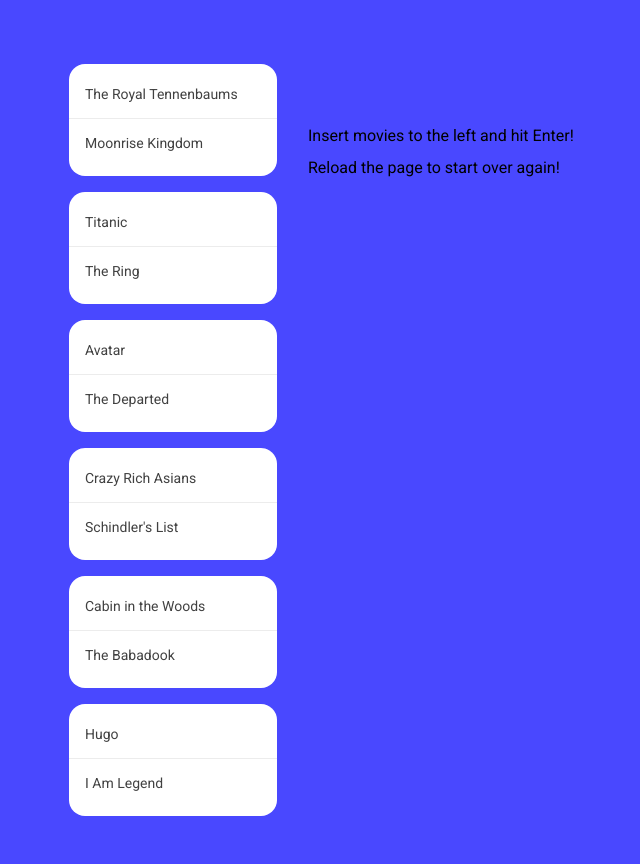
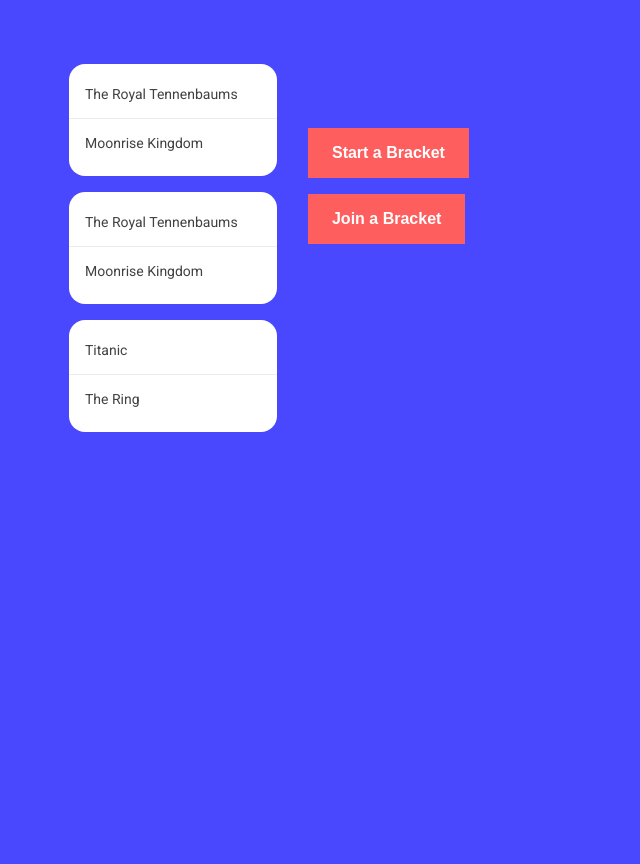
Before and after one commit to jrkolsby/MovieBracket, a Flask app: page / in a window 1280 px wide. Shown: the part 60-924 px from the top of the page, without its empty margins (285-925 px from the left). Run offline with Flask 2, Linux system fonts and the light colour scheme.

Commit message:
feat: refactor

```diff
--- a/server.py
+++ b/server.py
@@ -123,6 +123,7 @@
 @app.route("/results/", methods=['GET', 'POST', 'DELETE'])
 def getResults():
     thisRound = request.form.getlist('round[]')
+    print thisRound
 
     if thisRound == []:
         return error("No round")
--- a/static/css/style.css
+++ b/static/css/style.css
@@ -27,6 +27,23 @@
 
 main {
     height: 100%;
+}
+
+button {
+    background: #FF5E5E;
+    border: none;
+    padding: 16px 24px;
+    font-weight: 700;
+    font-size: 16px;
+    cursor: pointer;
+    color: white;
+    margin-bottom: 16px;
+
+    transition: 0.2s background ease-in-out;
+}
+
+button:hover {
+    background: #ff8080;
 }
 
 .wrapper.wide {
--- a/static/js/bracket.js
+++ b/static/js/bracket.js
@@ -17,10 +17,10 @@
 }
 
 $(document).ready(() => {
-    $("input").keydown((e) => {
+    $(".col.left input").keydown((e) => {
         if (e.keyCode == 13) {
 
-            let round = $("input").toArray().map(i => i.value);
+            let round = $(".col.left input").toArray().map(i => i.value);
 
             getData(round, insertBracket, alert)
         }
--- a/templates/index.html
+++ b/templates/index.html
@@ -30,34 +30,21 @@
                     <input type="text" value="Moonrise Kingdom">
                 </div>
                 <div class="match input">
+                    <input type="text" value="The Royal Tennenbaums">
+                    <hr/>
+                    <input type="text" value="Moonrise Kingdom">
+                </div>
+                <div class="match input">
                     <input type="text" value="Titanic">
                     <hr/>
                     <input type="text" value="The Ring">
                 </div>
-                <div class="match input">
-                    <input type="text" value="Avatar">
-                    <hr/>
-                    <input type="text" value="The Departed">
-                </div>
-                <div class="match input">
-                    <input type="text" value="Crazy Rich Asians">
-                    <hr/>
-                    <input type="text" value="Schindler's List">
-                </div>
-                <div class="match input">
-                    <input type="text" value="Cabin in the Woods">
-                    <hr/>
-                    <input type="text" value="The Babadook">
-                </div>
-                <div class="match input">
-                    <input type="text" value="Hugo">
-                    <hr/>
-                    <input type="text" value="I Am Legend">
-                </div>
             </div>
             <div class="col right">
-                Insert movies to the left and hit Enter! <br><br>
-                Reload the page to start over again!
+                <button>Start a Bracket</button>
+                <br/>
+                <button>Join a Bracket</button>
+                <input type="text">
             </div>
         </div>
     </main>
```
Also changed, not shown: db/__init__.py (deleted), 3 other files.
